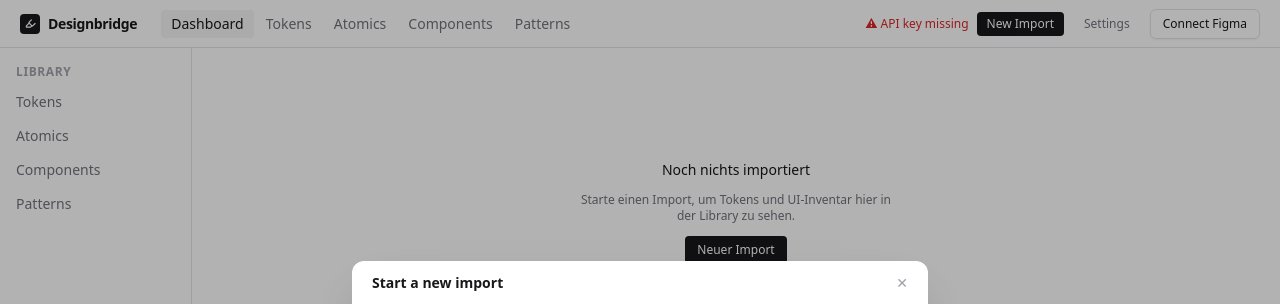
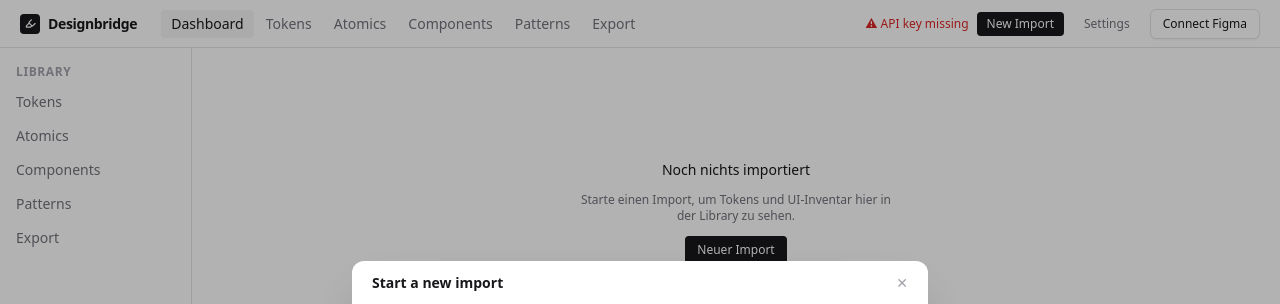
Before and after one commit to robbiekraus/designbridge, a React (Vite) app in the folder web/: page / in a window 1280 px wide. Shown: the top 304 px of the page. Built offline with nearby package versions, Linux system fonts and the light colour scheme; no server answers.

Commit message:
feat(web): wire Export tab into nav and routing

```diff
--- a/web/src/App.jsx
+++ b/web/src/App.jsx
@@ -6,9 +6,10 @@ import Tokens from './pages/Tokens.jsx';
 import Atomics from './pages/Atomics.jsx';
 import Components from './pages/Components.jsx';
 import Patterns from './pages/Patterns.jsx';
+import Export from './pages/Export.jsx';
 import EmptyState from './components/library/EmptyState.jsx';
 
-const NAV = ['Dashboard', 'Tokens', 'Atomics', 'Components', 'Patterns'];
+const NAV = ['Dashboard', 'Tokens', 'Atomics', 'Components', 'Patterns', 'Export'];
 
 export default function App() {
   const [page, setPage] = useState('Dashboard');
@@ -42,6 +43,7 @@ export default function App() {
       case 'Atomics': return <Atomics result={lastImport} />;
       case 'Components': return <Components result={lastImport} />;
       case 'Patterns': return <Patterns result={lastImport} />;
+      case 'Export': return <Export result={lastImport} />;
       case 'Dashboard':
       default: return <Dashboard result={lastImport} />;
     }
@@ -82,7 +84,7 @@ export default function App() {
       <div className="flex flex-1 overflow-hidden">
         <aside className="w-48 border-r border-zinc-200 p-2 flex flex-col gap-0.5 flex-shrink-0">
           <div className="text-xs font-semibold uppercase tracking-wider text-zinc-400 px-2 pt-2 pb-1">Library</div>
-          {['Tokens', 'Atomics', 'Components', 'Patterns'].map((label) => (
+          {['Tokens', 'Atomics', 'Components', 'Patterns', 'Export'].map((label) => (
             <button key={label} onClick={() => setPage(label)}
               className={`flex items-center gap-2 px-2 py-1.5 rounded text-sm transition-colors w-full text-left ${page === label ? 'bg-zinc-100 text-zinc-900 font-medium' : 'text-zinc-500 hover:bg-zinc-100 hover:text-zinc-900'}`}>
               {label}
```
